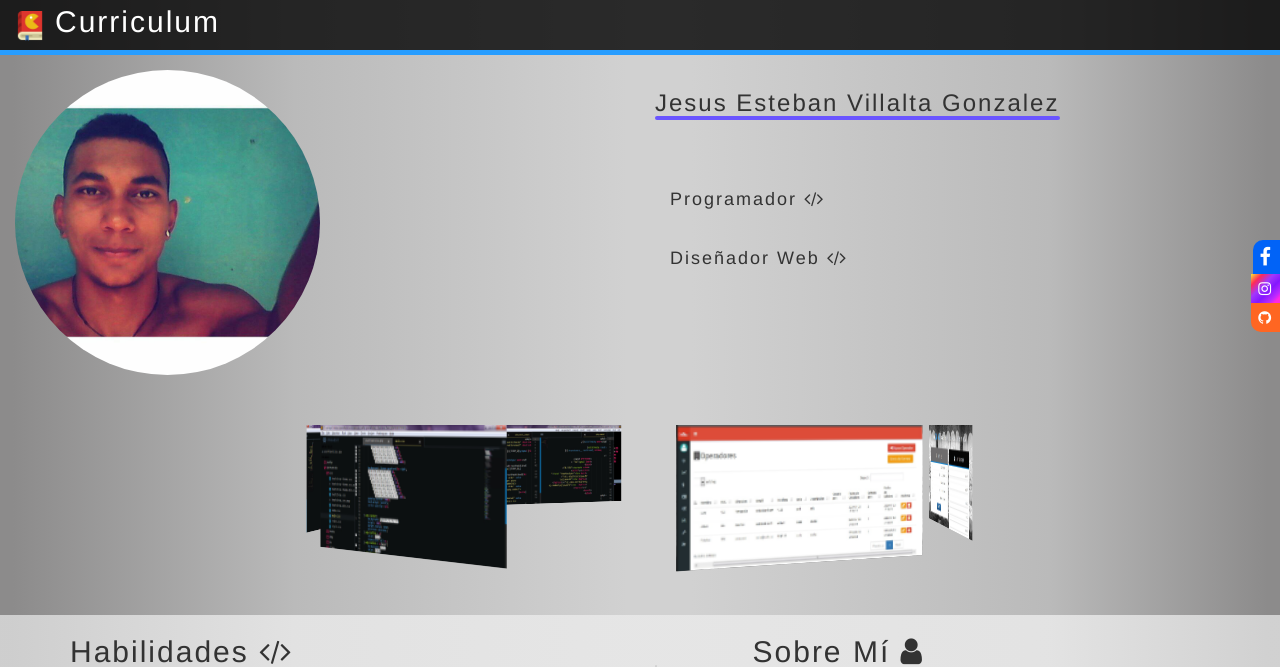
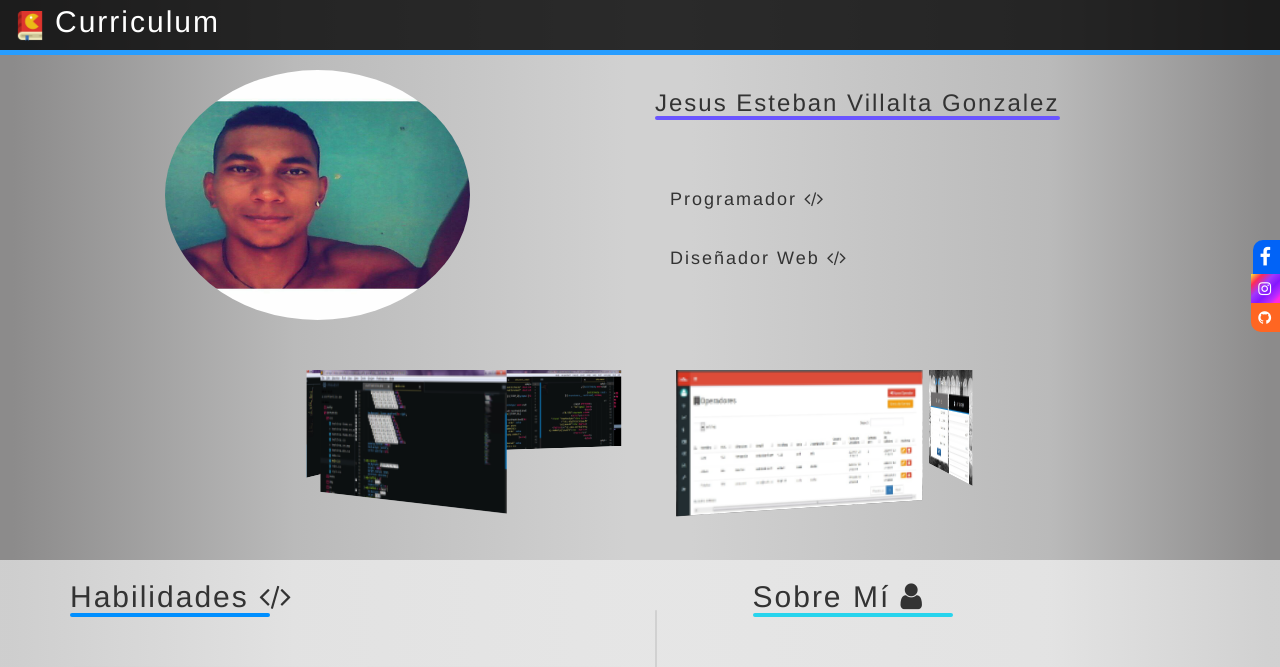
Before and after one commit to jesusestebn12321/CV, a PHP site: page / in a window 1280 px wide. Shown: the top 667 px of the page. Run offline with PHP 8.4, Linux system fonts and the light colour scheme.

Commit message:
orden parte 2

```diff
--- a/css/main.css
+++ b/css/main.css
@@ -18,11 +18,11 @@
 .app-footer{background:rgba(0, 0, 0, .8);}
 .app-footer-border{background: #279DFF;color:white;}
 .text-uppercase {text-transform:uppercase !important;}
+.app-imagen-personal{width:50%;height:100%;border-radius:100%;}
 .d-flex {display:-ms-flexbox !important;display:flex !important;}
-.app-imagen-personal{width:50%;height:100%;border-radius:100%;}
 .app-badge{z-index: 10;position: absolute;top: -20px;right: -10px;}
+.app-centrar{font-size:30px;padding:0px;width:60px;color:white;text-decoration-line:none;}
 .app-footer-a{color:white;text-decoration-color:none;text-decoration:none;list-style:none;}
-.app-centrar{font-size:30px;padding:0px;width:60px;color:white;text-decoration-line:none;}
 .app-img-titulo{width:auto;height:5rem;padding:1rem;position:absolute;margin:0em 2em 2em 3em;}
 .app-footer-a:hover{color:white;text-decoration-color:none;text-decoration:none;list-style:none;}
 .app-navbar{background:rgba(0, 0, 0, .8);border:2px solid white;height:100%;border-radius:0px;position:absolute;}
@@ -30,6 +30,7 @@
 .app-separador-2{background:#008FFF;margin-top:-10px;margin-bottom:50px;width:200px;height:4px;border-radius:10px;}
 .app-separador-name{background:#6A55FF;margin-top:-10px;margin-bottom:50px;width:405px;height:4px;border-radius:10px;}
 .app-separador-medio{background:#cccc;margin-top:50px;margin-bottom:10px;width:2px;height:115em;border-radius:40px;}
+.app-centrar-imgP{padding: 0px;width:50px;position: absolute;left:150px;height:250px;transition:all 1s;border-radius:95%;}
 .badge{	background: linear-gradient(to top left,#6232FF 0%,#6232FF 10%,#4824FF 20%,#2439FF 40%,#2947FD 60%,#386CFF 80%,#3B76FB 90%,#5487FA 100%)}
 .app-copy{background:-webkit-linear-gradient(left, #767676 0%, #767676 1%, #A0A0A0 23%, #D7D7D7 49%, #D7D7D7 54%, #A0A0A0 82%, #767676 99%, #767676 100%);background:-o-linear-gradient(left, #767676 0%, #767676 1%, #A0A0A0 23%, #D7D7D7 49%, #D7D7D7 54%, #A0A0A0 82%, #767676 99%, #767676 100%);background:linear-gradient(to right, #767676 0%, #767676 1%, #A0A0A0 23%, #D7D7D7 49%, #D7D7D7 54%, #A0A0A0 82%, #767676 99%, #767676 100%);;}
 
```
